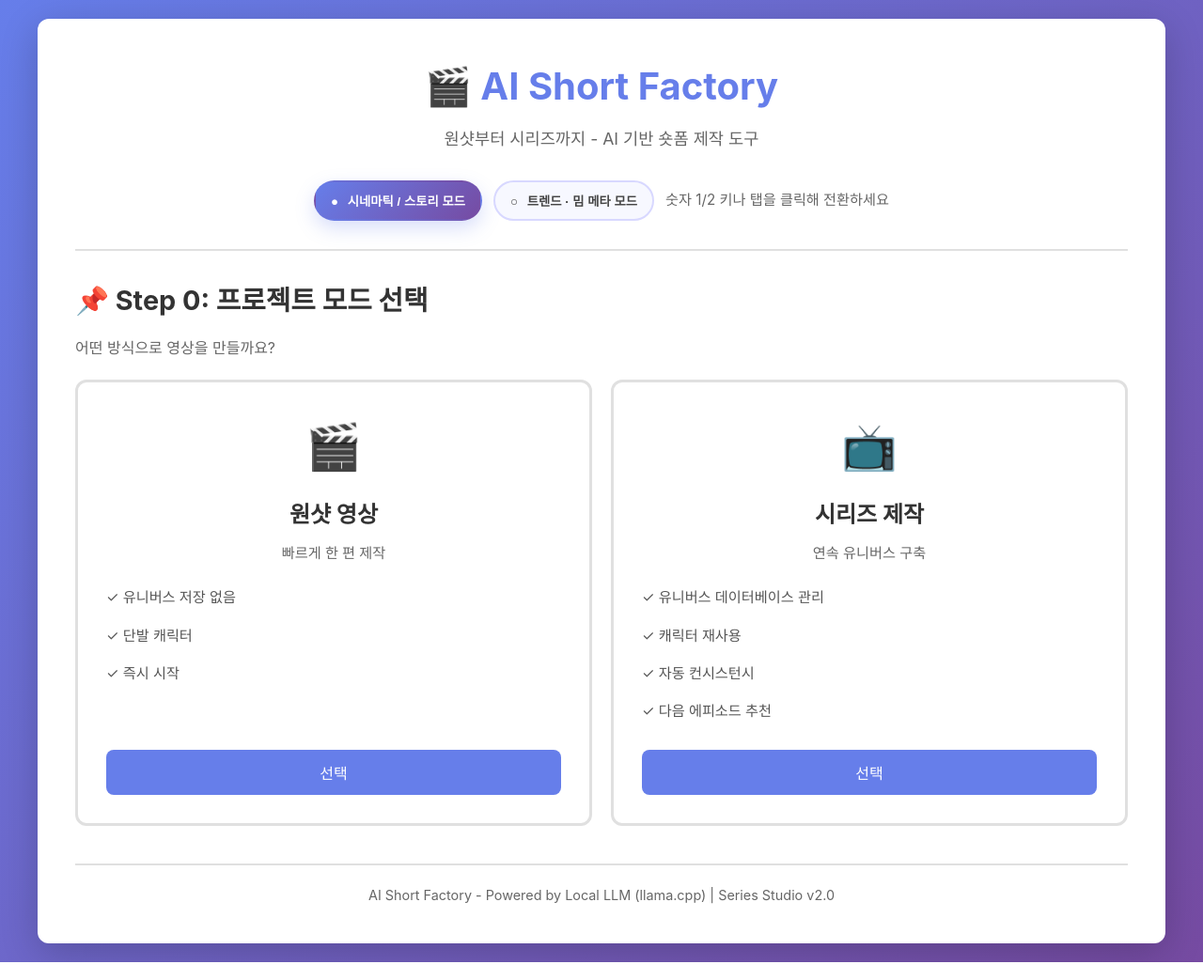
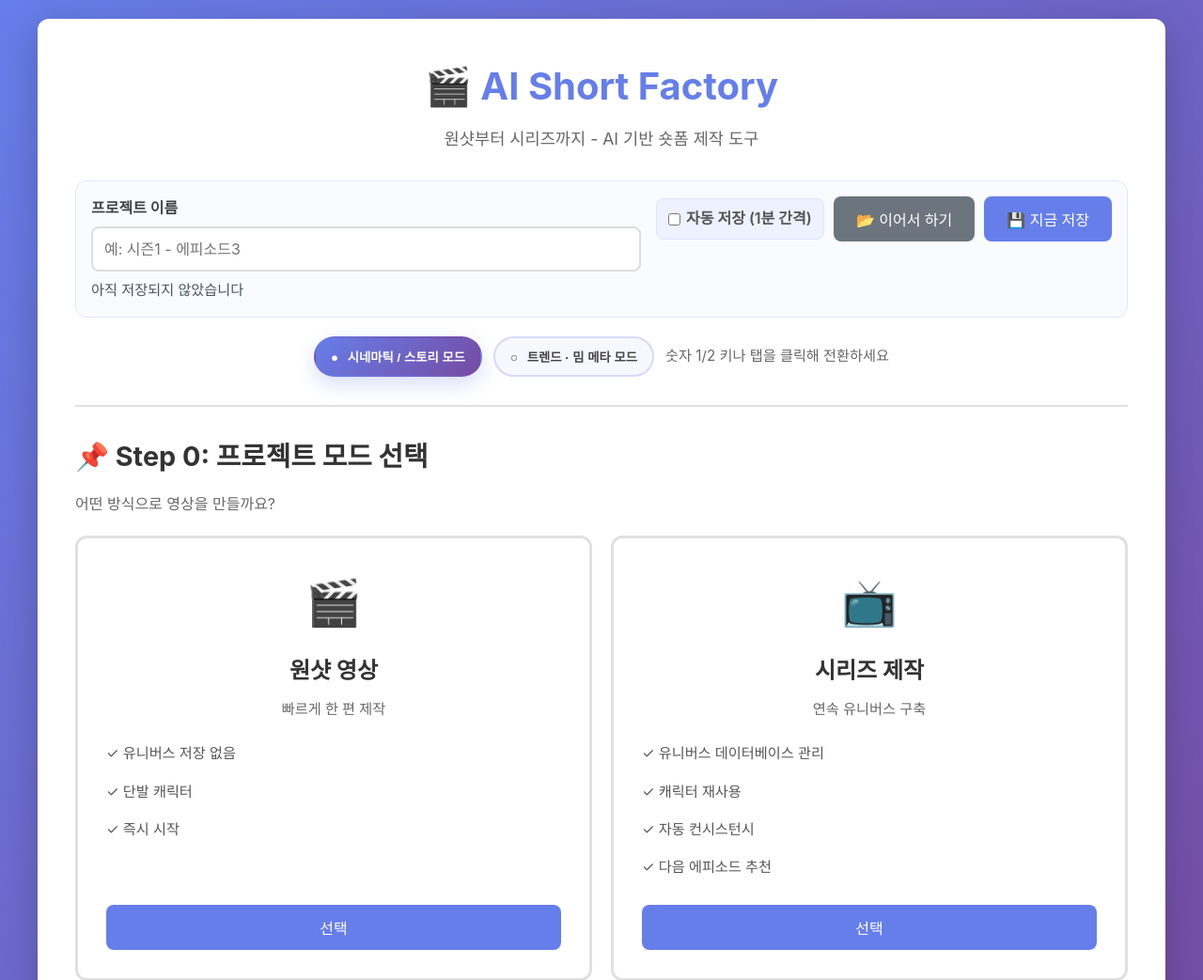
Before and after one commit to moongunstory/AI_Factory, a Flask app: page / in a window 1280 px wide. Shown: the top 1043 px of the page at 94% size. Run offline with Flask 3, Linux system fonts and the light colour scheme.

Commit message:
Add UI for loading and auto-saving projects

```diff
--- a/src/web/static/css/style.css
+++ b/src/web/static/css/style.css
@@ -42,6 +42,70 @@ header h1 {
 .subtitle {
     font-size: 1.1rem;
     color: #666;
+}
+
+/* Project toolbar */
+.project-toolbar {
+    display: flex;
+    justify-content: space-between;
+    align-items: flex-start;
+    gap: 16px;
+    padding: 16px;
+    background: #f9fbff;
+    border: 1px solid #e3e7ff;
+    border-radius: 12px;
+    margin: 10px 0 20px;
+    flex-wrap: wrap;
+}
+
+.project-meta {
+    flex: 1;
+    min-width: 240px;
+}
+
+.project-name-label {
+    display: block;
+    font-weight: 700;
+    color: #444;
+    margin-bottom: 6px;
+}
+
+.project-name-input {
+    width: 100%;
+}
+
+.project-save-status {
+    margin-top: 8px;
+    color: #4b5563;
+    font-size: 0.95rem;
+}
+
+.project-save-status.success {
+    color: #2d8a34;
+}
+
+.project-save-status.error {
+    color: #c0392b;
+}
+
+.project-actions {
+    display: flex;
+    align-items: center;
+    gap: 10px;
+    flex-wrap: wrap;
+    justify-content: flex-end;
+}
+
+.autosave-toggle {
+    display: flex;
+    align-items: center;
+    gap: 6px;
+    background: #eef1ff;
+    border: 1px solid #dfe3ff;
+    padding: 8px 12px;
+    border-radius: 8px;
+    font-weight: 600;
+    color: #555;
 }
 
 /* Tab Navigation */
--- a/src/web/static/js/main.js
+++ b/src/web/static/js/main.js
@@ -33,6 +33,15 @@ const AppState = {
     // Project ID for save/load
     projectId: null,
     projectPath: null,
+    projectName: '',
+    autoSaveEnabled: false,
+    autoSaveTimer: null,
+
+    // Final assembly
+    finalVideoPath: null,
+    finalVideoDuration: null,
+    finalVideoResolution: null,
+    lastSavedAt: null,
 
     // Suggestions
     suggestions: []
@@ -185,6 +194,327 @@ async function apiCall(url, method = 'GET', data = null) {
         alert(`오류: ${error.message}`);
         throw error;
     }
+}
+
+// ============================================================================
+// Project Save/Load
+// ============================================================================
+
+let saveInFlight = false;
+
+function updateSaveStatus(message, status = 'info') {
+    const statusEl = document.getElementById('project-save-status');
+    if (!statusEl) return;
+
+    statusEl.textContent = message;
+    statusEl.classList.remove('success', 'error');
+
+    if (status === 'success') {
+        statusEl.classList.add('success');
+    } else if (status === 'error') {
+        statusEl.classList.add('error');
+    }
+}
+
+function hasDataToSave() {
+    return Boolean(
+        AppState.storyIdea ||
+        AppState.expandedStory ||
+        (AppState.scenes && AppState.scenes.length > 0) ||
+        (AppState.generatedImages && AppState.generatedImages.length > 0) ||
+        (AppState.generatedVideos && AppState.generatedVideos.length > 0) ||
+        AppState.finalVideoPath
+    );
+}
+
+async function saveCurrentProject(silent = false) {
+    if (saveInFlight) return;
+
+    const projectNameInput = document.getElementById('project-name-input');
+    const projectName = projectNameInput?.value.trim() || 'Untitled';
+
+    AppState.projectName = projectName;
+
+    if (!hasDataToSave()) {
+        updateSaveStatus('저장할 데이터가 없습니다. 작업을 진행해 주세요.', 'error');
+        if (!silent) alert('저장할 데이터가 없습니다. 먼저 스토리나 이미지를 생성해 주세요.');
+        return;
+    }
+
+    saveInFlight = true;
+    updateSaveStatus('저장 중...');
+
+    try {
+        const result = await apiCall('/api/save-project', 'POST', {
+            project_name: projectName
+        });
+
+        AppState.projectId = result.project_id;
+        AppState.projectPath = result.project_path;
+        AppState.lastSavedAt = new Date();
+
+        const timeText = AppState.lastSavedAt.toLocaleTimeString('ko-KR', {
+            hour: '2-digit',
+            minute: '2-digit'
+        });
+
+        updateSaveStatus(`저장됨 (${timeText})`, 'success');
+
+        if (!silent) {
+            alert('프로젝트가 저장되었습니다.');
+        }
+    } catch (error) {
+        updateSaveStatus('저장 실패. 다시 시도해 주세요.', 'error');
+        if (!silent) {
+            alert(`프로젝트 저장 실패: ${error.message}`);
+        }
+    } finally {
+        saveInFlight = false;
+    }
+}
+
+function startAutoSaveLoop() {
+    AppState.autoSaveEnabled = true;
+
+    if (AppState.autoSaveTimer) {
+        clearInterval(AppState.autoSaveTimer);
+    }
+
+    updateSaveStatus('자동 저장 대기 중...');
+
+    AppState.autoSaveTimer = setInterval(() => {
+        if (!AppState.autoSaveEnabled) return;
+        if (!hasDataToSave()) return;
+
+        saveCurrentProject(true);
+    }, 60 * 1000);
+}
+
+function stopAutoSaveLoop() {
+    AppState.autoSaveEnabled = false;
+
+    if (AppState.autoSaveTimer) {
+        clearInterval(AppState.autoSaveTimer);
+        AppState.autoSaveTimer = null;
+    }
+
+    updateSaveStatus('자동 저장이 꺼져 있습니다. 필요 시 직접 저장해 주세요.');
+}
+
+async function fetchProjectList() {
+    const loadingEl = document.getElementById('load-project-loading');
+    const listEl = document.getElementById('project-list');
+    const emptyEl = document.getElementById('no-project-message');
+
+    if (loadingEl) loadingEl.classList.remove('hidden');
+    listEl?.classList.add('hidden');
+    emptyEl?.classList.add('hidden');
+
+    try {
+        const result = await apiCall('/api/list-projects');
+        const projects = result.projects || [];
+
+        if (projects.length === 0) {
+            emptyEl?.classList.remove('hidden');
+            listEl?.classList.add('hidden');
+            return;
+        }
+
+        renderProjectList(projects);
+    } catch (error) {
+        console.error('Failed to fetch project list:', error);
+    } finally {
+        if (loadingEl) loadingEl.classList.add('hidden');
+    }
+}
+
+function renderProjectList(projects) {
+    const listEl = document.getElementById('project-list');
+    const confirmBtn = document.getElementById('confirm-load-btn');
+
+    if (!listEl) return;
+
+    listEl.innerHTML = '';
+
+    projects.forEach(project => {
+        const card = document.createElement('div');
+        card.className = 'project-card';
+        card.dataset.projectId = project.project_id;
+
+        const created = project.created_at ? project.created_at : '시간 정보 없음';
+
+        card.innerHTML = `
+            <div class="title">${project.project_name || project.project_id}</div>
+            <div class="meta">생성: ${created} | 모드: ${project.mode || 'N/A'}</div>
+            <div class="tag">${project.theme || '기본 테마'}</div>
+        `;
+
+        card.addEventListener('click', () => {
+            document.querySelectorAll('.project-card').forEach(c => c.classList.remove('active'));
+            card.classList.add('active');
+
+            if (confirmBtn) {
+                confirmBtn.disabled = false;
+                confirmBtn.dataset.selectedProject = project.project_id;
+            }
+        });
+
+        listEl.appendChild(card);
+    });
+
+    listEl.classList.remove('hidden');
+}
+
+function openLoadModal() {
+    const modal = document.getElementById('load-project-modal');
+    if (!modal) return;
+
+    modal.classList.remove('hidden');
+    fetchProjectList();
+}
+
+function closeLoadModal() {
+    const modal = document.getElementById('load-project-modal');
+    const confirmBtn = document.getElementById('confirm-load-btn');
+
+    if (modal) modal.classList.add('hidden');
+    if (confirmBtn) {
+        confirmBtn.disabled = true;
+        delete confirmBtn.dataset.selectedProject;
+    }
+}
+
+async function handleProjectLoad() {
+    const confirmBtn = document.getElementById('confirm-load-btn');
+    const projectId = confirmBtn?.dataset.selectedProject;
+
+    if (!projectId) return;
+
+    confirmBtn.disabled = true;
+    updateSaveStatus('프로젝트를 불러오는 중...');
+
+    try {
+        const result = await apiCall('/api/load-project', 'POST', { project_id: projectId });
+        applyLoadedProject(result.project_data);
+        closeLoadModal();
+        alert('프로젝트를 불러왔습니다.');
+    } catch (error) {
+        alert(`프로젝트 불러오기 실패: ${error.message}`);
+    } finally {
+        confirmBtn.disabled = false;
+    }
+}
+
+function applyLoadedProject(projectData) {
+    if (!projectData) return;
+
+    AppState.projectId = projectData.project_id;
+    AppState.projectPath = projectData.project_path;
+    AppState.projectName = projectData.project_name || '';
+
+    const nameInput = document.getElementById('project-name-input');
+    if (nameInput) nameInput.value = AppState.projectName;
+
+    AppState.mode = projectData.mode || AppState.mode;
+    AppState.theme = projectData.theme || AppState.theme;
+    AppState.storyIdea = projectData.simple_idea || '';
+    AppState.expandedStory = projectData.expanded_story || '';
+    AppState.characterSheets = projectData.character_sheets || { characters: [] };
+    AppState.scenes = (projectData.prompts_data && projectData.prompts_data.scenes) || [];
+    AppState.generatedImages = projectData.generated_images || [];
+    AppState.generatedVideos = projectData.generated_videos || [];
+    AppState.finalVideoPath = projectData.final_video_path || null;
+    AppState.finalVideoDuration = projectData.duration || projectData.total_duration || null;
+    AppState.finalVideoResolution = projectData.resolution || null;
+
+    const storyInput = document.getElementById('story-idea-input');
+    if (storyInput) storyInput.value = AppState.storyIdea || '';
+
+    const themeSelect = document.getElementById('theme-select');
+    if (themeSelect && AppState.theme) {
+        themeSelect.value = AppState.theme;
+    }
+
+    // Highlight mode selection
+    document.querySelectorAll('.mode-card').forEach(card => card.classList.remove('selected'));
+    if (AppState.mode === 'series') {
+        document.getElementById('mode-series')?.classList.add('selected');
+    } else if (AppState.mode === 'oneshot') {
+        document.getElementById('mode-oneshot')?.classList.add('selected');
+    }
+
+    let step = 1;
+
+    if (AppState.expandedStory) {
+        displayExpandedStory();
+        step = 2;
+        showSection('step-2-story-expanded');
+    }
+
+    if (AppState.scenes && AppState.scenes.length > 0) {
+        displayScenes();
+        step = 3;
+        showSection('step-3-prompts');
+    }
+
+    if (AppState.generatedImages && AppState.generatedImages.length > 0) {
+        displayImages();
+        step = 4;
+    }
+
+    if (AppState.generatedVideos && AppState.generatedVideos.length > 0) {
+        displayVideos();
+        document.getElementById('proceed-to-assembly-btn')?.classList.remove('hidden');
+        showSection('step-4-video-generation');
+        step = 4;
+    }
+
+    if (AppState.finalVideoPath) {
+        displayFinalVideoResult();
+        showSection('step-5-final-assembly');
+        step = 5;
+    }
+
+    AppState.currentStep = step;
+    updateProgressBar(step);
+    updateSaveStatus('불러온 프로젝트가 적용되었습니다.', 'success');
+}
+
+function initProjectControls() {
+    const saveBtn = document.getElementById('save-project-btn');
+    const loadBtn = document.getElementById('load-project-btn');
+    const closeModalBtn = document.getElementById('close-load-modal');
+    const refreshBtn = document.getElementById('refresh-project-list-btn');
+    const confirmLoadBtn = document.getElementById('confirm-load-btn');
+    const autosaveToggle = document.getElementById('autosave-toggle');
+    const projectNameInput = document.getElementById('project-name-input');
+    const modal = document.getElementById('load-project-modal');
+
+    saveBtn?.addEventListener('click', () => saveCurrentProject());
+    loadBtn?.addEventListener('click', () => openLoadModal());
+    closeModalBtn?.addEventListener('click', () => closeLoadModal());
+    refreshBtn?.addEventListener('click', () => fetchProjectList());
+    confirmLoadBtn?.addEventListener('click', () => handleProjectLoad());
+
+    autosaveToggle?.addEventListener('change', (event) => {
+        if (event.target.checked) {
+            startAutoSaveLoop();
+        } else {
+            stopAutoSaveLoop();
+        }
+    });
+
+    projectNameInput?.addEventListener('input', (event) => {
+        AppState.projectName = event.target.value;
+    });
+
+    modal?.addEventListener('click', (event) => {
+        if (event.target === modal) {
+            closeLoadModal();
+        }
+    });
+
+    updateSaveStatus('아직 저장되지 않았습니다');
 }
 
 // ============================================================================
@@ -1069,6 +1399,24 @@ function initFinalAssembly() {
     });
 }
 
+function displayFinalVideoResult() {
+    if (!AppState.finalVideoPath) return;
+
+    const finalContainer = document.getElementById('final-video-result');
+    finalContainer?.classList.remove('hidden');
+
+    document.getElementById('final-video-player').src = `/${AppState.finalVideoPath}`;
+    document.getElementById('final-video-path').textContent = AppState.finalVideoPath;
+
+    if (AppState.finalVideoDuration) {
+        document.getElementById('final-video-duration').textContent = `${AppState.finalVideoDuration}s`;
+    }
+
+    if (AppState.finalVideoResolution) {
+        document.getElementById('final-video-resolution').textContent = AppState.finalVideoResolution;
+    }
+}
+
 async function startFinalAssembly() {
     showLoading('assembly-loading');
     document.getElementById('assembly-progress').classList.remove('hidden');
@@ -1100,6 +1448,12 @@ async function startFinalAssembly() {
         document.getElementById('final-video-duration').textContent = `${result.duration}s`;
         document.getElementById('final-video-resolution').textContent = result.resolution || '768x1365';
 
+        AppState.finalVideoPath = result.final_video_path;
+        AppState.finalVideoDuration = result.duration;
+        AppState.finalVideoResolution = result.resolution || '768x1365';
+        AppState.currentStep = 5;
+        updateProgressBar(5);
+
         // Update progress
         document.getElementById('assembly-progress-status').textContent = '완료!';
         document.getElementById('assembly-progress-bar').style.width = '100%';
@@ -1120,6 +1474,7 @@ async function startFinalAssembly() {
 document.addEventListener('DOMContentLoaded', () => {
     initTabs();
     // Initialize all sections
+    initProjectControls();
     initModeSelection();
     initSeriesSetup();
     initStoryInput();
--- a/src/web/templates/index.html
+++ b/src/web/templates/index.html
@@ -13,6 +13,22 @@
             <h1>🎬 AI Short Factory</h1>
             <p class="subtitle">원샷부터 시리즈까지 - AI 기반 숏폼 제작 도구</p>
         </header>
+
+        <section class="project-toolbar" aria-label="project controls">
+            <div class="project-meta">
+                <label class="project-name-label" for="project-name-input">프로젝트 이름</label>
+                <input id="project-name-input" class="form-input project-name-input" type="text"
+                       placeholder="예: 시즌1 - 에피소드3" aria-label="프로젝트 이름">
+                <div id="project-save-status" class="project-save-status">아직 저장되지 않았습니다</div>
+            </div>
+            <div class="project-actions">
+                <label class="autosave-toggle" for="autosave-toggle">
+                    <input id="autosave-toggle" type="checkbox"> 자동 저장 (1분 간격)
+                </label>
+                <button id="load-project-btn" class="btn btn-secondary" type="button">📂 이어서 하기</button>
+                <button id="save-project-btn" class="btn btn-primary" type="button">💾 지금 저장</button>
+            </div>
+        </section>
 
         <!-- Tab Navigation -->
         <nav class="tab-row" aria-label="mode tabs">
@@ -542,6 +558,24 @@
         </footer>
     </div>
 
+    <div id="load-project-modal" class="modal hidden" role="dialog" aria-modal="true" aria-labelledby="load-project-title">
+        <div class="modal-content">
+            <div class="modal-header">
+                <h3 id="load-project-title">📂 저장된 프로젝트 불러오기</h3>
+                <button id="close-load-modal" class="modal-close" aria-label="닫기">✕</button>
+            </div>
+            <div class="modal-body">
+                <div id="load-project-loading" class="loading">목록을 불러오는 중...</div>
+                <div id="project-list" class="project-list hidden"></div>
+                <div id="no-project-message" class="info-message hidden">저장된 프로젝트가 없습니다.</div>
+            </div>
+            <div class="modal-actions">
+                <button id="refresh-project-list-btn" class="btn btn-secondary" type="button">🔄 새로고침</button>
+                <button id="confirm-load-btn" class="btn btn-primary" type="button" disabled>불러오기</button>
+            </div>
+        </div>
+    </div>
+
     <script src="{{ url_for('static', filename='js/main.js') }}"></script>
 </body>
 </html>
```
Also changed, not shown: other parts of src/web/static/css/style.css (+97 -0 lines).
